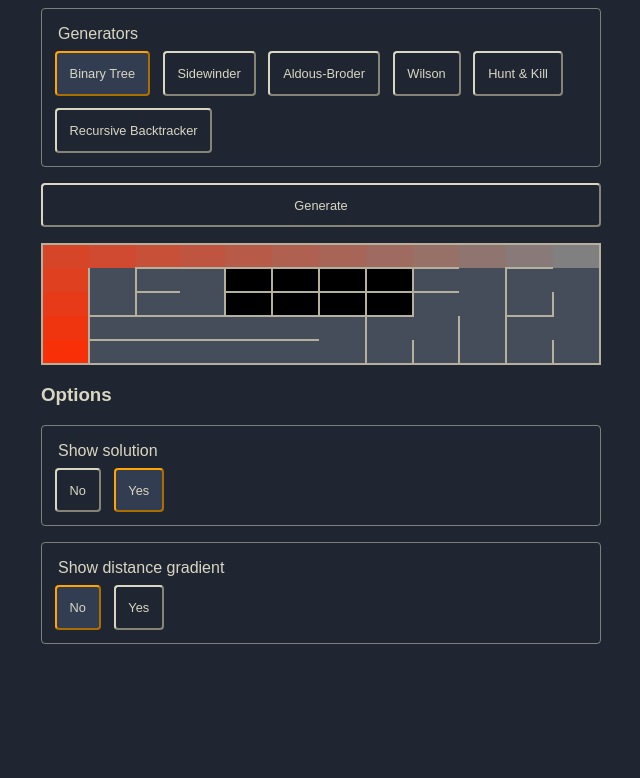
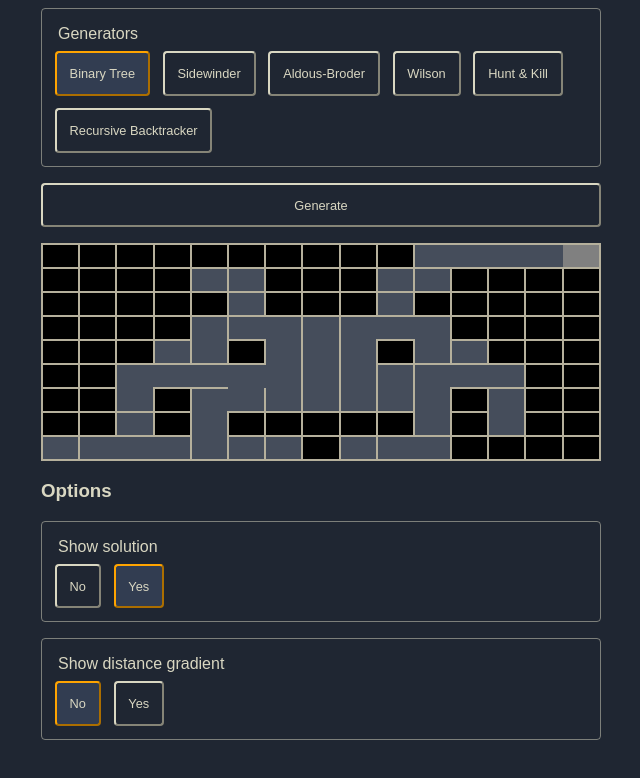
Before and after one commit to julioolvr/mazes, a React (Create React App) app: page / in a window 1280 px wide. Shown: the top 778 px of the page, without its empty margins (319-959 px from the left). Built offline with nearby package versions, Linux system fonts and the light colour scheme.

Commit message:
String masks

```diff
--- a/src/App.tsx
+++ b/src/App.tsx
@@ -7,6 +7,7 @@ import ButtonGroup from "ui/ButtonGroup";
 import Button from "ui/Button";
 import Grid, { MaskedGrid } from "lib/maze";
 import Mask from "lib/mask";
+import { spaceInvader } from "lib/masks";
 import {
   binaryTree,
   sidewinder,
@@ -26,20 +27,7 @@ const algorithms = [
 ];
 
 const App: React.FC = () => {
-  const mask = new Mask([
-    [true, true, true, true, true],
-    [true, true, true, true, true],
-    [true, true, true, true, true],
-    [true, true, true, true, true],
-    [true, true, false, false, true],
-    [true, true, false, false, true],
-    [true, true, false, false, true],
-    [true, true, false, false, true],
-    [true, true, true, true, true],
-    [true, true, true, true, true],
-    [true, true, true, true, true],
-    [true, true, true, true, true]
-  ]);
+  const mask = new Mask(spaceInvader);
   const maze = new MaskedGrid(mask);
   const [algorithmIndex, setAlgorithmIndex] = useState(0);
   const [showSolution, setShowSolution] = useState(true);
--- a/src/lib/mask.ts
+++ b/src/lib/mask.ts
@@ -1,6 +1,4 @@
 import identity from "utils/identity";
-
-type BooleanMatrix = Array<Array<boolean>>;
 
 class Mask {
   mask: BooleanMatrix;
@@ -30,3 +28,5 @@ class Mask {
 }
 
 export default Mask;
+
+export type BooleanMatrix = Array<Array<boolean>>;
--- /dev/null
+++ b/src/lib/masks.ts
@@ -0,0 +1,43 @@
+import { BooleanMatrix } from "./mask";
+
+export const spaceInvader = parseMask(`
+  ..........XXXXX
+  ....XX...XX....
+  .....X...X.....
+  ....XXXXXXX....
+  ...XX.XXX.XX...
+  ..XXXXXXXXXXX..
+  ..X.XXXXXXX.X..
+  ..X.X.....X.X..
+  XXXXXXX.XXX....
+`);
+
+function parseMask(definition: string): BooleanMatrix {
+  return flipMatrix(
+    definition
+      .split("\n")
+      .filter(s => s.length > 0)
+      .map(s =>
+        s
+          .trim()
+          .split("")
+          .map(c => c === "X")
+      )
+  );
+}
+
+function flipMatrix<T>(matrix: Array<Array<T>>): Array<Array<T>> {
+  const flippedMatrix: Array<Array<T>> = [];
+  const width = matrix.length;
+  const height = matrix[0].length;
+
+  for (let x = 0; x < height; x++) {
+    flippedMatrix.push([]);
+
+    for (let y = 0; y < width; y++) {
+      flippedMatrix[x][width - y - 1] = matrix[y][x];
+    }
+  }
+
+  return flippedMatrix;
+}
```
